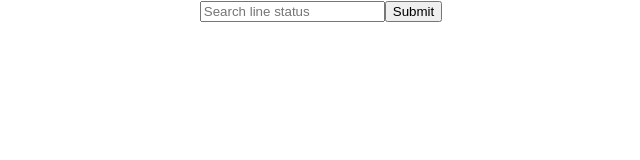
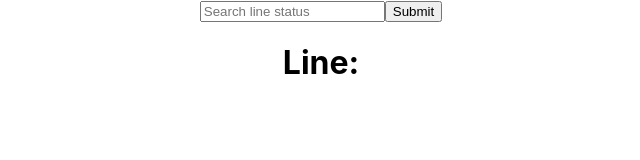
Before and after one commit to elizabethluong/tfl_travel, a React (Create React App) app: page / in a window 1280 px wide. Shown: the top 160 px of the page, without its empty margins (319-959 px from the left). Built offline with nearby package versions, Linux system fonts and the light colour scheme.

Commit message:
add form functionality and attempt to display info

```diff
--- a/src/App.js
+++ b/src/App.js
@@ -12,7 +12,6 @@ export default class App extends Component {
     };
   }
 
-
   onChangeHandler = event => {
     event.preventDefault();
     this.setState({ value: event.target.value });
@@ -26,6 +25,8 @@ export default class App extends Component {
       .then(data => this.setState({ trainline: data }));
   };
 
+
+
   render() {
     return (
       <div className="App">
@@ -33,7 +34,7 @@ export default class App extends Component {
           <Route exact path="/">
             <Search
               state={this.state}
-              addLine={this.onSubmitHandler}
+              submitLine={this.onSubmitHandler}
               typeLine={this.onChangeHandler}
             />
           </Route>
--- a/src/components/Search.js
+++ b/src/components/Search.js
@@ -1,13 +1,18 @@
 import React from "react";
 
 export default function Search(props) {
-  let aLine = props.state.addLine;
+  let aLine = props.state.trainline;
   let inVal = props.state.value;
   let tLine = props.typeLine;
+  let sLine = props.submitLine;
+  console.log(aLine);
+  console.log(inVal);
+  console.log(tLine);
+  console.log(sLine);
 
   return (
     <div>
-      <form onSubmit={event => aLine(event)}>
+      <form onSubmit={event => sLine(event)}>
         <input
           type="text"
           value={inVal}
@@ -17,6 +22,9 @@ export default function Search(props) {
         />
         <input type="submit" value="Submit" />
       </form>
+      <div className="lineInfo">
+        <h1>Line: {aLine.name}</h1>
+      </div>
     </div>
   );
 }
```
